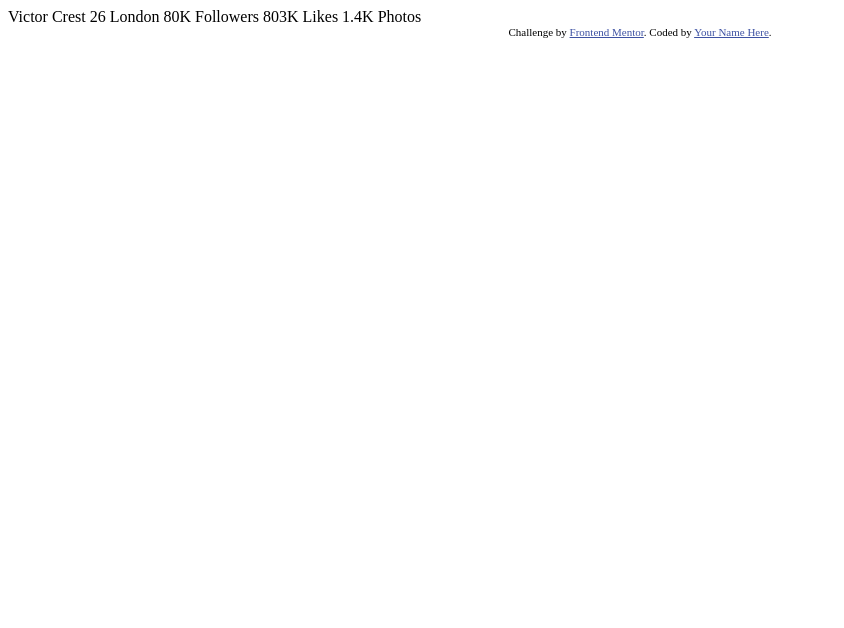
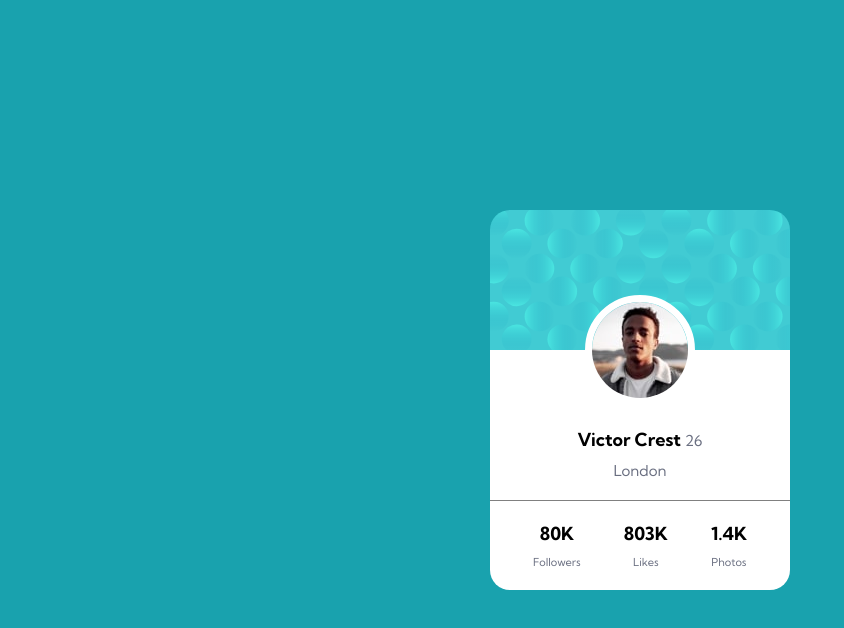
Before and after one commit to vbenavides/FrontendMentor---profile-card-component-main, a plain HTML site: page index.html in a window 1280 px wide. Shown: the whole page, without its empty margins (0-844 px from the left). Drawn offline with Linux system fonts and the light colour scheme.

Commit message:
proyecto finalizado

```diff
--- a/index.html
+++ b/index.html
@@ -1,35 +1,43 @@
 <!DOCTYPE html>
 <html lang="en">
   <head>
-  <meta charset="UTF-8">
-  <meta name="viewport" content="width=device-width, initial-scale=1.0"> <!-- displays site properly based on user's device -->
-
-  <link rel="icon" type="image/png" sizes="32x32" href="./images/favicon-32x32.png">
+    <meta charset="UTF-8" />
+    <meta name="viewport" content="width=device-width, initial-scale=1.0" />
+    <link rel="stylesheet" href="style.css" />
+    <!-- displays site properly based on user's device -->
+    <link rel="preconnect" href="https://fonts.gstatic.com" />
+    <link
+      href="https://fonts.googleapis.com/css2?family=Kumbh+Sans:wght@400;700&display=swap"
+      rel="stylesheet"
+    />
+    <link
+      rel="icon"
+      type="image/png"
+      sizes="32x32"
+      href="./images/favicon-32x32.png"
+    />
 
     <title>Frontend Mentor | Profile card component</title>
-
-  <!-- Feel free to remove these styles or customise in your own stylesheet 👍 -->
-  <style>
-    .attribution { font-size: 11px; text-align: center; }
-    .attribution a { color: hsl(228, 45%, 44%); }
-  </style>
   </head>
   <body>
-  Victor Crest
-  26
-  London
-
-  80K
-  Followers
-
-  803K
-  Likes
-
-  1.4K
-  Photos
-  <div class="attribution">
-    Challenge by <a href="https://www.frontendmentor.io?ref=challenge" target="_blank">Frontend Mentor</a>.
-    Coded by <a href="#">Your Name Here</a>.
+    <section class="container">
+      <main class="card">
+        <div class="card__cover-page"></div>
+        <div class="card__container">
+          <img
+            class="card__img"
+            src="./images/image-victor.jpg"
+            alt="Profile image"
+          />
+          <h1>Victor Crest <small>26</small></h1>
+          <h2>London</h2>
         </div>
+        <div class="card__social">
+            <h3>80K <small>Followers</small></h3>
+            <h3>803K <small>Likes</small></h3>
+            <h3>1.4K <small>Photos</small></h3>
+        </div>
+      </main>
+    </section>
   </body>
 </html>
--- /dev/null
+++ b/style.css
@@ -0,0 +1,72 @@
+:root {
+  /* Colores */
+  --dark-cyan: hsl(185, 75%, 39%);
+  --very-dark-desaturated-blue: hsl(229, 23%, 23%);
+  --dark-grayish-blue: hsl(227, 10%, 46%);
+  /* Fuentes*/
+  --font-kumbh:'Kumbh Sans', sans-serif;
+}
+* {
+  box-sizing: border-box;
+  margin: 0;
+  padding: 0;
+}
+html{
+  font-size: 62.5%;
+  font-family: var(--font-kumbh);
+  background: var(--dark-cyan);
+}
+.container {
+  width: 100%;
+  min-height: 100vh;
+  display: flex;
+  justify-content: center;
+  align-items: center;
+}
+.card {
+  width: 300px;
+  height: 380px;
+  max-width: 300px;
+  background: white url('./images/bg-pattern-card.svg') no-repeat;
+  text-align: center;
+  border-radius: 20px;
+}
+.card__container h1 {
+  margin-top: 20px;
+  font-size: 18px;
+  font-weight: 700;
+}
+.card__container h1 small {
+  color: var(--dark-grayish-blue);
+  font-weight: 400;
+}
+.card__container h2  {
+  padding-top: 10px;
+  padding-bottom: 20px;
+  color: var(--dark-grayish-blue);
+  font-weight: 400;
+}
+.card__img {
+  border-radius: 50%;
+  border: 7px solid white;
+  margin-top: 85px;
+}
+.card__social {
+  display: flex;
+  height: 90px;
+  justify-content: space-evenly;
+  align-items: center;
+  text-align: center;
+  border-top: 1px solid grey;
+}
+.card__social h3 {
+  font-size: 18px;
+}
+.card__social small {
+  display: flex;
+  justify-content: center;
+  color: var(--dark-grayish-blue);
+  font-size: 11px;
+  padding-top: 10px;
+  font-weight: 400;
+}
```
Lines whose indentation alone changed are shown as unchanged.
